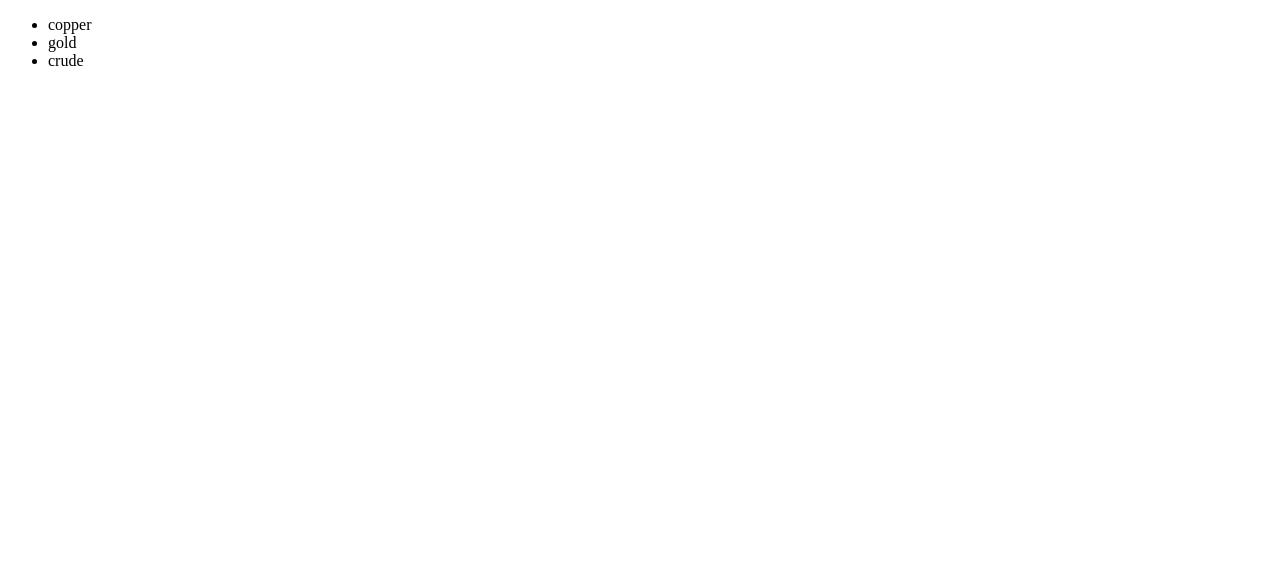
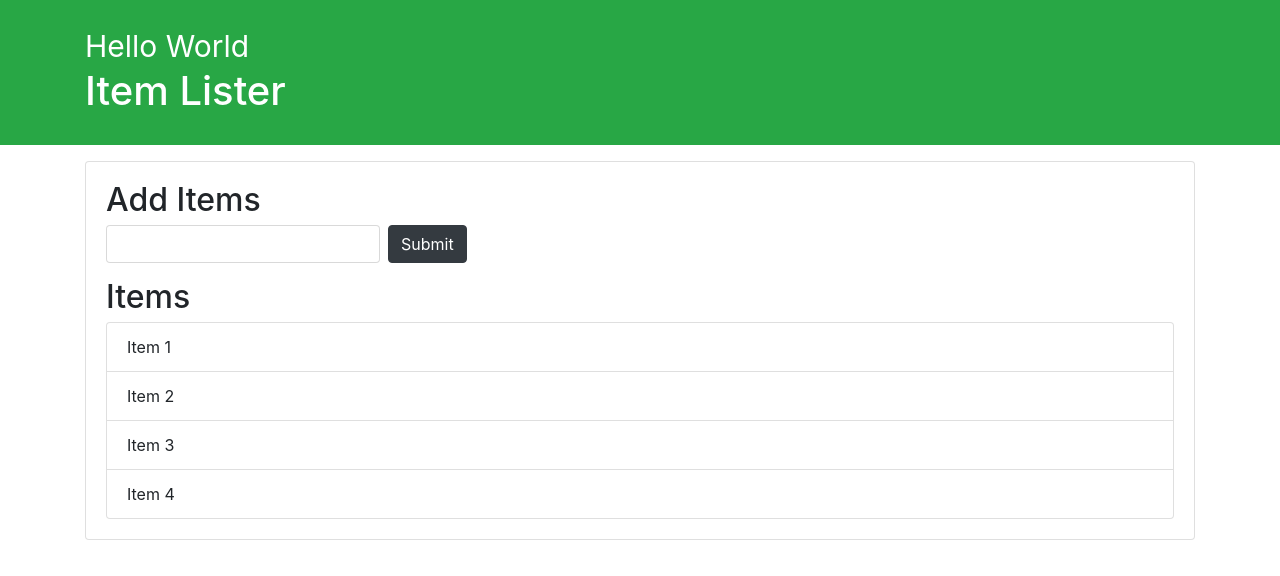
Before and after one commit to vianvianc/ajax_candle, a plain HTML site: page index.html in a window 1280 px wide. Drawn offline with nearby package versions, Linux system fonts and the light colour scheme.

Commit message:
added dom.js

```diff
--- /dev/null
+++ b/dom.js
@@ -0,0 +1,163 @@
+// EXAMINE THE DOCUMENT OBJECT //
+
+// console.dir(document);
+// console.log(document.domain);
+// console.log(document.URL);
+// console.log(document.title);
+// //document.title =  123;
+// console.log(document.doctype);
+// console.log(document.head);
+// console.log(document.body);
+// console.log(document.all);
+// console.log(document.all[10]);
+// // document.all[10].textContent = 'Hello';
+// console.log(document.forms[0]);
+// console.log(document.links);
+// console.log(document.images);
+
+// GETELEMENTBYID //
+// console.log(document.getElementById('header-title'));
+// var headerTitle = document.getElementById('header-title');
+// var header = document.getElementById('main-header');
+// console.log(headerTitle);
+// headerTitle.textContent = 'Hello';
+// headerTitle.innerText = 'Goodbye';
+// console.log(headerTitle.innerText);
+// headerTitle.innerHTML = '<h3>Hello</h3>';
+// header.style.borderBottom = 'solid 3px #000';
+
+// GETELEMENTSBYCLASSNAME //
+// var items = document.getElementsByClassName('list-group-item');
+// console.log(items);
+// console.log(items[1]);
+// items[1].textContent = 'Hello 2';
+// items[1].style.fontWeight = 'bold';
+// items[1].style.backgroundColor = 'yellow';
+
+// // Gives error
+// //items.style.backgroundColor = '#f4f4f4';
+
+// for(var i = 0; i < items.length; i++){
+//   items[i].style.backgroundColor = '#f4f4f4';
+// }
+
+// GETELEMENTSBYTAGNAME //
+// var li = document.getElementsByTagName('li');
+// console.log(li);
+// console.log(li[1]);
+// li[1].textContent = 'Hello 2';
+// li[1].style.fontWeight = 'bold';
+// li[1].style.backgroundColor = 'yellow';
+
+// // Gives error
+// //items.style.backgroundColor = '#f4f4f4';
+
+// for(var i = 0; i < li.length; i++){
+//   li[i].style.backgroundColor = '#f4f4f4';
+// }
+
+// QUERYSELECTOR //
+// var header = document.querySelector('#main-header');
+// header.style.borderBottom = 'solid 4px #ccc';
+
+// var input = document.querySelector('input');
+// input.value = 'Hello World'
+
+// var submit = document.querySelector('input[type="submit"]');
+// submit.value="SEND"
+
+// var item = document.querySelector('.list-group-item');
+// item.style.color = 'red';
+
+// var lastItem = document.querySelector('.list-group-item:last-child');
+// lastItem.style.color = 'blue';
+
+// var secondItem = document.querySelector('.list-group-item:nth-child(2)');
+// secondItem.style.color = 'coral';
+
+// QUERYSELECTORALL //
+// var titles = document.querySelectorAll('.title');
+
+// console.log(titles);
+// titles[0].textContent = 'Hello';
+
+// var odd = document.querySelectorAll('li:nth-child(odd)');
+// var even= document.querySelectorAll('li:nth-child(even)');
+
+// for(var i = 0; i < odd.length; i++){
+//   odd[i].style.backgroundColor = '#f4f4f4';
+//   even[i].style.backgroundColor = '#ccc';
+// }
+
+
+
+// TRAVERSING THE DOM //
+var itemList = document.querySelector('#items');
+// parentNode
+// console.log(itemList.parentNode);
+// itemList.parentNode.style.backgroundColor = '#f4f4f4';
+// console.log(itemList.parentNode.parentNode.parentNode);
+
+// parentElement
+// console.log(itemList.parentElement);
+// itemList.parentElement.style.backgroundColor = '#f4f4f4';
+// console.log(itemList.parentElement.parentElement.parentElement);
+
+// childNodes
+// console.log(itemList.childNodes);
+
+// console.log(itemList.children);
+// console.log(itemList.children[1]);
+// itemList.children[1].style.backgroundColor = 'yellow';
+
+// // FirstChild
+// console.log(itemList.firstChild);
+// // firstElementChild
+// console.log(itemList.firstElementChild);
+// itemList.firstElementChild.textContent = 'Hello 1';
+
+
+// lastChild
+// console.log(itemList.lastChild);
+// lastElementChild
+// console.log(itemList.lastElementChild);
+// itemList.lastElementChild.textContent = 'Hello 4';
+
+// nextSibling
+// console.log(itemList.nextSibling);
+// // nextElementSibling
+// console.log(itemList.nextElementSibling);
+
+// previousSibling
+// console.log(itemList.previousSibling);
+// previousElementSibling
+// console.log(itemList.previousElementSibling);itemList.previousElementSibling.style.color = 'green';
+
+// createElement
+
+// Create a div
+var newDiv =  document.createElement('div');
+
+// Add class
+newDiv.className= 'hello';
+
+// Add id
+newDiv.id = 'hello1';
+
+// Add attr
+newDiv.setAttribute('title', 'Hello Div');
+
+// Create text node
+var newDivText = document.createTextNode('Hello World');
+
+// Add text to div
+newDiv.appendChild(newDivText);
+
+var container = document.querySelector('header .container');
+var h1 = document.querySelector('header h1');
+
+console.log(newDiv);
+
+newDiv.style.fontSize = '30px';
+
+container.insertBefore(newDiv, h1);
--- a/index.html
+++ b/index.html
@@ -1,130 +1,35 @@
-<!--<!DOCTYPE html>-->
-<!--<html lang="en">-->
-<!--<head>-->
-<!--    <meta charset="UTF-8">-->
-<!--    <title>Title</title>-->
-<!--</head>-->
-<!--<body>-->
-<!--<ul id="commodity"></ul>-->
-<!--<script>-->
-
-
-
-<!--    /*= [-->
-<!-- {-->
-<!--    name: "copper",-->
-<!--    price: "4.07",-->
-<!--    month: "jan" ,-->
-<!--     year: "2022"-->
-<!--},-->
-<!--    {-->
-<!--        name: "gold",-->
-<!--        price: "3.07",-->
-<!--        month: "mar" ,-->
-<!--        year: "2022"-->
-<!--    },-->
-<!--    {-->
-<!--        name: "crude",-->
-<!--        price: "125.07",-->
-<!--        month: "feb" ,-->
-<!--        year: "2022"-->
-<!--    }-->
-
-<!--];-->
-<!--console.log(commodity[1].month);-->
-<!--for(let i =0; i< commodity.length;i++){-->
-<!--   // console.log(commodity[i].name);-->
-<!--    output += '<li>' +commodity[i].name+'</li>';-->
-<!--}-->
-<!--document.getElementById('commodity').innerHtml = output;-->
-<!--*/-->
-<!--    const xhttp = new XMLHttpRequest();-->
-<!--    xhttp.onreadystatechange = function() {-->
-<!--        if (this.readyState == 4 && this.status == 200) {-->
-<!--            // Typical action to be performed when the document is ready:-->
-<!--            // document.getElementById("demo").innerHTML = xhttp.responseText;-->
-<!--            const response = JSON.parse(xhttp.responseText);-->
-<!--            const commodity = response.commodity;-->
-<!--            //let commodity = response.name-->
-<!--            //console.log(response.commodity);-->
-
-<!--            let output = '';-->
-<!--            for(let i =0; i< commodity.length; i++){-->
-<!--                // console.log(commodity[i].name);-->
-<!--                output += '<li>' +commodity[i].name+'</li>';-->
-<!--            }-->
-<!--            document.getElementById('commodity').innerHtml = output;-->
-<!--        }-->
-<!--    };-->
-<!--    xhttp.open("GET", "commodity.json", true);-->
-<!--    xhttp.send();-->
-
-<!--</script>-->
-<!--</body>-->
-<!--</html>-->
 <!DOCTYPE html>
-<html>
+<html lang="en">
 <head>
-    <meta charset="utf-8">
-    <title>JSON Sandbox</title>
+    <meta charset="UTF-8">
+    <meta name="viewport" content="width=device-width, initial-scale=1.0">
+    <meta http-equiv="X-UA-Compatible" content="ie=edge">
+    <link rel="stylesheet" href="https://maxcdn.bootstrapcdn.com/bootstrap/4.0.0-beta/css/bootstrap.min.css" integrity="sha384-/Y6pD6FV/Vv2HJnA6t+vslU6fwYXjCFtcEpHbNJ0lyAFsXTsjBbfaDjzALeQsN6M" crossorigin="anonymous">
+    <title>Item Lister</title>
 </head>
 <body>
-<ul id="commodity"></ul>
-<script>
-    /*
-    var person = {
-      name: "Brad",
-      age: 35,
-      address:{
-        street:"5 main st",
-        city: "Boston"
-      },
-      children:["Brianna", "Nicholas"]
-    }
+<header id="main-header" class="bg-success text-white p-4 mb-3">
+    <div class="container">
+        <h1 id="header-title">Item Lister <span style="display:none">123</span></h1>
+    </div>
+</header>
+<div class="container">
+    <div id="main" class="card card-body">
+        <h2 class="title">Add Items</h2>
+        <form class="form-inline mb-3">
+            <input type="text" class="form-control mr-2">
+            <input type="submit" class="btn btn-dark" value="Submit">
+        </form>
+        <h2 class="title">Items</h2>
+        <ul id="items" class="list-group">
+            <li class="list-group-item">Item 1</li>
+            <li class="list-group-item">Item 2</li>
+            <li class="list-group-item">Item 3</li>
+            <li class="list-group-item">Item 4</li>
+        </ul>
+    </div>
+</div>
 
-    //person = JSON.stringify(person);
-    //person = JSON.parse(person);
-
-    var people = [
-      {
-        name:"Brad",
-        age: 35
-      },
-      {
-        name:"John",
-        age:40
-      },
-      {
-        name:"Sara",
-        age:25
-      }
-    ];
-
-    //console.log(people[1].age);
-    var output = '';
-    for(var i = 0;i < people.length;i++){
-      //console.log(people[i].name);
-      output += '<li>'+people[i].name+'</li>';
-    }
-    document.getElementById('people').innerHTML = output;
-    */
-
-    const xhttp = new XMLHttpRequest();
-    xhttp.onreadystatechange = function() {
-        if (this.readyState == 4 && this.status == 200) {
-            const response = JSON.parse(xhttp.responseText);
-            const commodity = response.commodity;
-
-            let output = '';
-            for(let i = 0; i < commodity.length; i++){
-                output += '<li>'+commodity[i].name+'</li>';
-            }
-            document.getElementById('commodity').innerHTML = output;
-        }
-    };
-    xhttp.open("GET", "commodity.json", true);
-    xhttp.send();
-
-</script>
+<script src="dom.js"></script>
 </body>
 </html>
```
